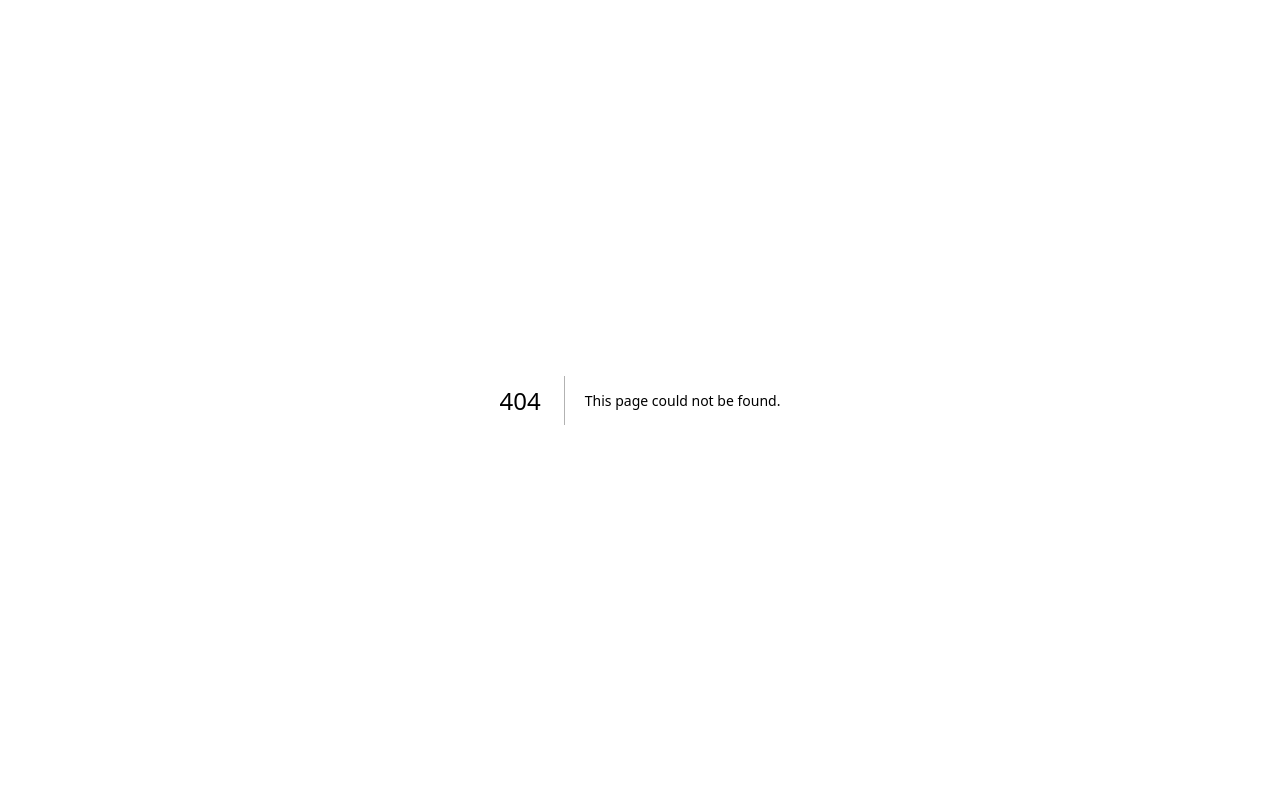
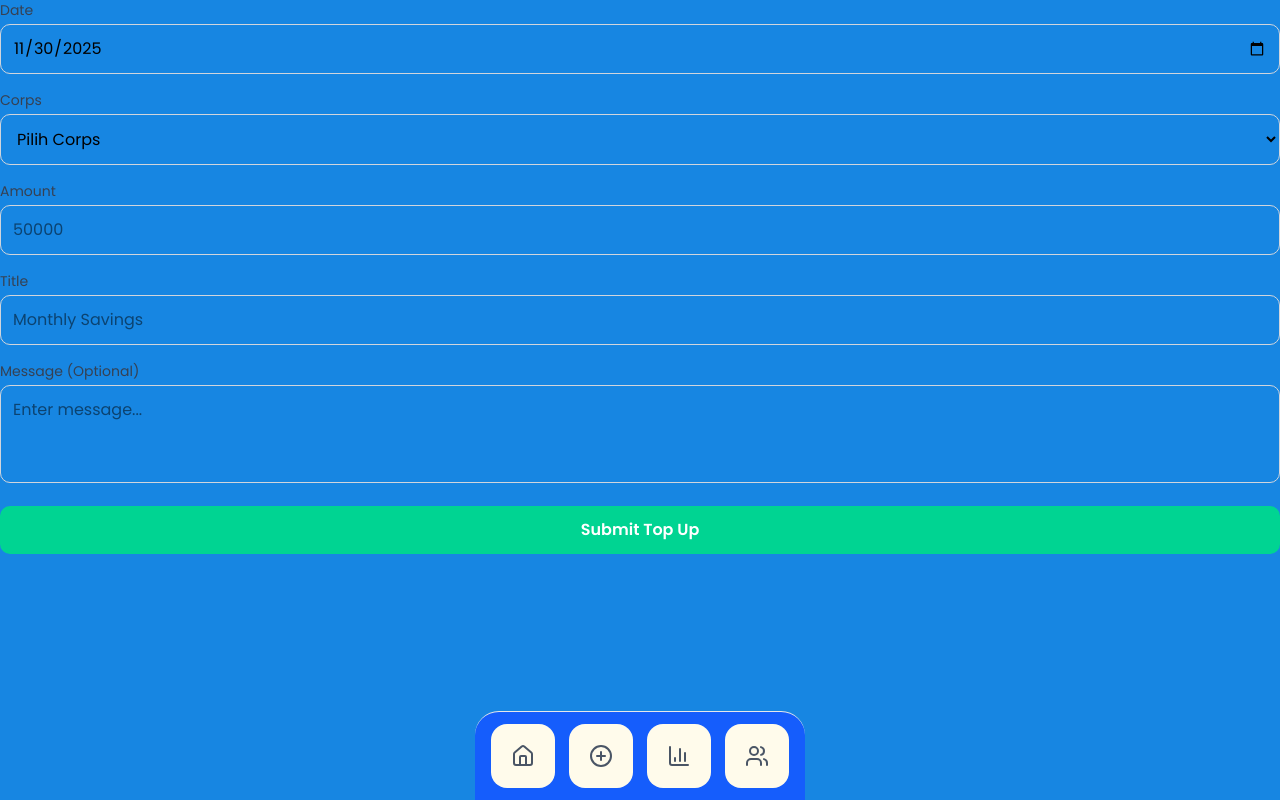
Before and after one commit to satriaaryadiva/primko, a Next.js app: page /admin/topup in a window 1280 px wide. Before the commit this address had no page. Built offline with nearby package versions, Linux system fonts and the light colour scheme.

Commit message:
FIXED NAV

```diff
--- /dev/null
+++ b/app/admin/layout.tsx
@@ -0,0 +1,14 @@
+import BottomNavbar from "@/component/navigation/BottomNavbar";
+
+export default function AdminLayout({
+  children,
+}: {
+  children: React.ReactNode;
+}) {
+  return (
+    <div className="min-h-screen">
+      {children}
+      <BottomNavbar role="admin" />
+    </div>
+  );
+}
--- a/app/admin/page.tsx
+++ b/app/admin/page.tsx
@@ -1,3 +1,4 @@
+/* eslint-disable react-hooks/exhaustive-deps */
 // 2. ADMIN PAGE - /app/admin/page.tsx
 // ============================================
 "use client";
--- /dev/null
+++ b/app/admin/topup/page.tsx
@@ -0,0 +1,133 @@
+// 2. SIMPLIFIED COMPONENT VERSION (if you want to keep the form component)
+// ============================================
+
+// TopupCorpsForm.tsx - Improved Version
+"use client";
+
+import { useState } from "react";
+
+interface TopupFormProps {
+  onSuccess?: () => void;
+}
+
+export default function TopupCorpsForm({ onSuccess }: TopupFormProps) {
+  const [date, setDate] = useState(new Date().toISOString().split('T')[0]);
+  const [corps, setCorps] = useState("");
+  const [amount, setAmount] = useState("");
+  const [title, setTitle] = useState("");
+  const [message, setMessage] = useState("");
+  const [loading, setLoading] = useState(false);
+
+  const handleSubmit = async (e: React.FormEvent) => {
+    e.preventDefault();
+    setLoading(true);
+
+    try {
+      const res = await fetch("/api/admin/top-up/topUp-corps", {
+        method: "POST",
+        credentials: "include",
+        headers: { "Content-Type": "application/json" },
+        body: JSON.stringify({
+          corps,
+          amount: Number(amount),
+          title,
+          message,
+          date,
+          adminName: "Admin Primko",
+        }),
+      });
+
+      if (res.ok) {
+        alert("Top up berhasil! 🚀");
+        // Reset form
+        setCorps("");
+        setAmount("");
+        setTitle("");
+        setMessage("");
+        onSuccess?.();
+      } else {
+        const data = await res.json();
+        alert(data.error || "Top up gagal!");
+      }
+    } catch (error) {
+      console.error(error);
+      alert("Terjadi kesalahan");
+    } finally {
+      setLoading(false);
+    }
+  };
+
+  return (
+    <form onSubmit={handleSubmit} className="space-y-4">
+      <div>
+        <label className="text-sm font-medium text-gray-700 block mb-1">Date</label>
+        <input
+          type="date"
+          value={date}
+          onChange={(e) => setDate(e.target.value)}
+          className="w-full border border-gray-300 rounded-lg p-3 focus:ring-2 focus:ring-emerald-400 outline-none"
+          required
+        />
+      </div>
+
+      <div>
+        <label className="text-sm font-medium text-gray-700 block mb-1">Corps</label>
+        <select
+          value={corps}
+          onChange={(e) => setCorps(e.target.value)}
+          className="w-full border border-gray-300 rounded-lg p-3 focus:ring-2 focus:ring-emerald-400 outline-none"
+          required
+        >
+          <option value="">Pilih Corps</option>
+          <option value="angkatan laut">Angkatan Laut</option>
+          <option value="angkatan darat">Angkatan Darat</option>
+          <option value="angkatan udara">Angkatan Udara</option>
+          <option value="SET">SET</option>
+        </select>
+      </div>
+
+      <div>
+        <label className="text-sm font-medium text-gray-700 block mb-1">Amount</label>
+        <input
+          type="number"
+          placeholder="50000"
+          value={amount}
+          onChange={(e) => setAmount(e.target.value)}
+          className="w-full border border-gray-300 rounded-lg p-3 focus:ring-2 focus:ring-emerald-400 outline-none"
+          required
+        />
+      </div>
+
+      <div>
+        <label className="text-sm font-medium text-gray-700 block mb-1">Title</label>
+        <input
+          type="text"
+          placeholder="Monthly Savings"
+          value={title}
+          onChange={(e) => setTitle(e.target.value)}
+          className="w-full border border-gray-300 rounded-lg p-3 focus:ring-2 focus:ring-emerald-400 outline-none"
+          required
+        />
+      </div>
+
+      <div>
+        <label className="text-sm font-medium text-gray-700 block mb-1">Message (Optional)</label>
+        <textarea
+          placeholder="Enter message..."
+          value={message}
+          onChange={(e) => setMessage(e.target.value)}
+          rows={3}
+          className="w-full border border-gray-300 rounded-lg p-3 focus:ring-2 focus:ring-emerald-400 outline-none resize-none"
+        />
+      </div>
+
+      <button
+        type="submit"
+        disabled={loading}
+        className="w-full bg-emerald-400 text-white font-semibold py-3 rounded-lg hover:bg-emerald-500 transition disabled:opacity-50"
+      >
+        {loading ? "Processing..." : "Submit Top Up"}
+      </button>
+    </form>
+  );
+}
--- a/component/navigation/BottomNavbar.tsx
+++ b/component/navigation/BottomNavbar.tsx
@@ -4,7 +4,7 @@
 "use client";
 
 import { usePathname, useRouter } from "next/navigation";
-import { Home, BarChart3, ArrowLeftRight, Users, User, Settings, Wallet } from "lucide-react";
+import { Home, BarChart3, ArrowLeftRight, Users, User, Wallet, PlusCircleIcon } from "lucide-react";
 
 interface NavItem {
   icon: React.ReactNode;
@@ -23,13 +23,9 @@ const adminNavItems: NavItem[] = [
     path: "/admin",
     label: "Dashboard",
   },
+
   {
-    icon: <Users className="w-6 h-6" />,
-    path: "/admin/users",
-    label: "Users",
-  },
-  {
-    icon: <ArrowLeftRight className="w-6 h-6" />,
+    icon: <PlusCircleIcon className="w-6 h-6" />,
     path: "/admin/activity",
     label: "Activity",
   },
@@ -38,10 +34,10 @@ const adminNavItems: NavItem[] = [
     path: "/admin/reports",
     label: "Reports",
   },
-  {
-    icon: <Settings className="w-6 h-6" />,
-    path: "/admin/settings",
-    label: "Settings",
+   {
+    icon: <Users className="w-6 h-6" />,
+    path: "/admin/profile",
+    label: "Profile",
   },
 ];
 
@@ -84,9 +80,9 @@ export default function BottomNavbar({ role }: BottomNavbarProps) {
   const isActive = (path: string) => pathname === path;
 
   return (
-    <nav className="fixed bottom-0 left-0 right-0 bg-white border-t border-gray-200 safe-bottom z-50">
-      <div className="max-w-md mx-auto px-4">
-        <div className="flex items-center justify-around py-3">
+    <nav className="fixed bottom-0 left-0 right-0  rounded-t-3xl bg-[#155dfc]   w-fit items-center m-auto sm:space-x-2.5  text-white border-t border-gray-200 safe-bottom z-50">
+      <div className="max-w-md mx-auto  px-4">
+        <div className="flex items-center   gap-3.5 justify-around py-3">
           {navItems.map((item) => {
             const active = isActive(item.path);
 
@@ -99,7 +95,7 @@ export default function BottomNavbar({ role }: BottomNavbarProps) {
                   w-16 h-16 rounded-2xl transition-all duration-300
                   ${active
                     ? "bg-emerald-400 text-white scale-110"
-                    : "text-gray-600 hover:text-gray-900"
+                    : "text-gray-600  bg-amber-50 hover:text-gray-900"
                   }
                 `}
                 aria-label={item.label}
```
